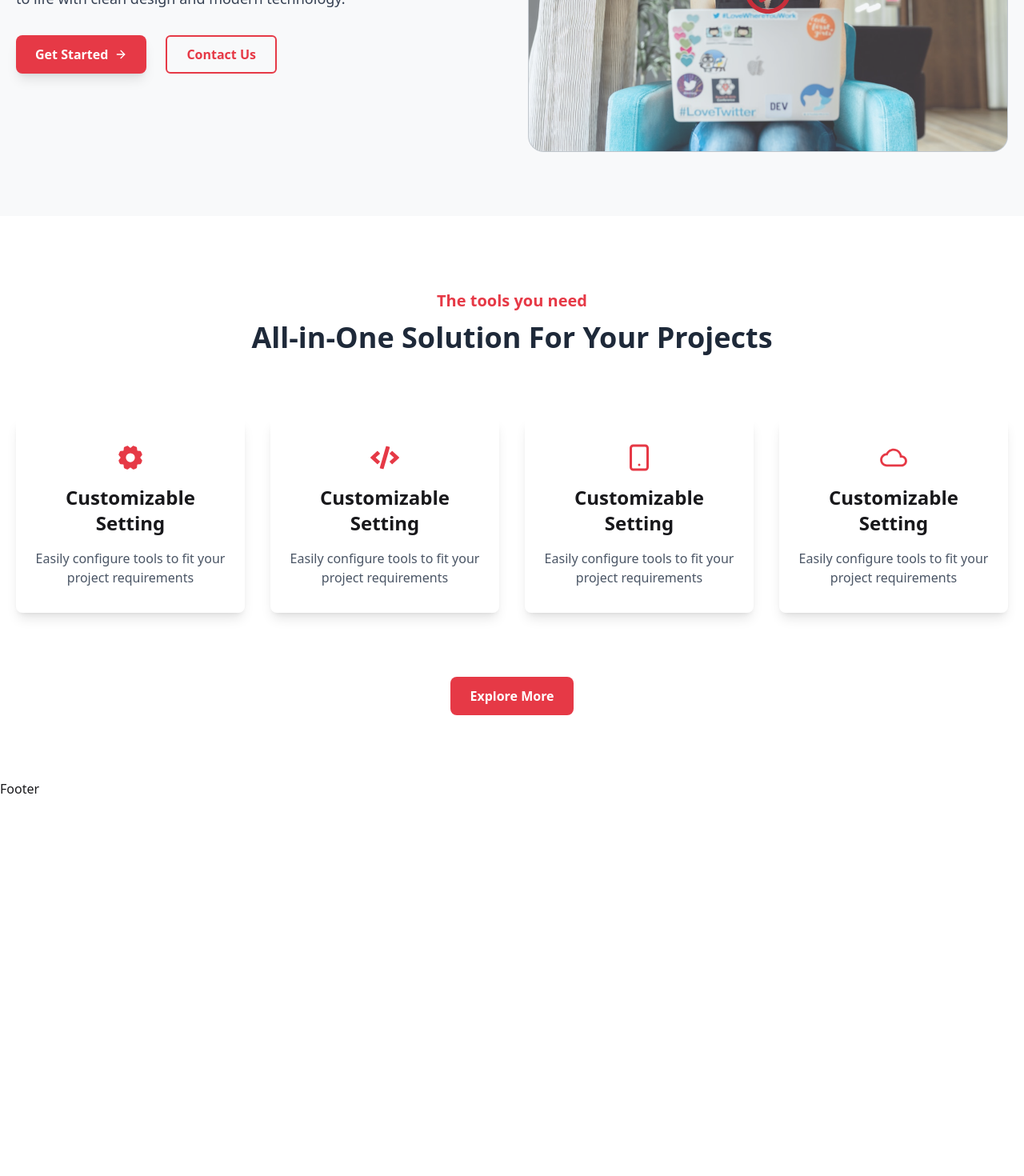
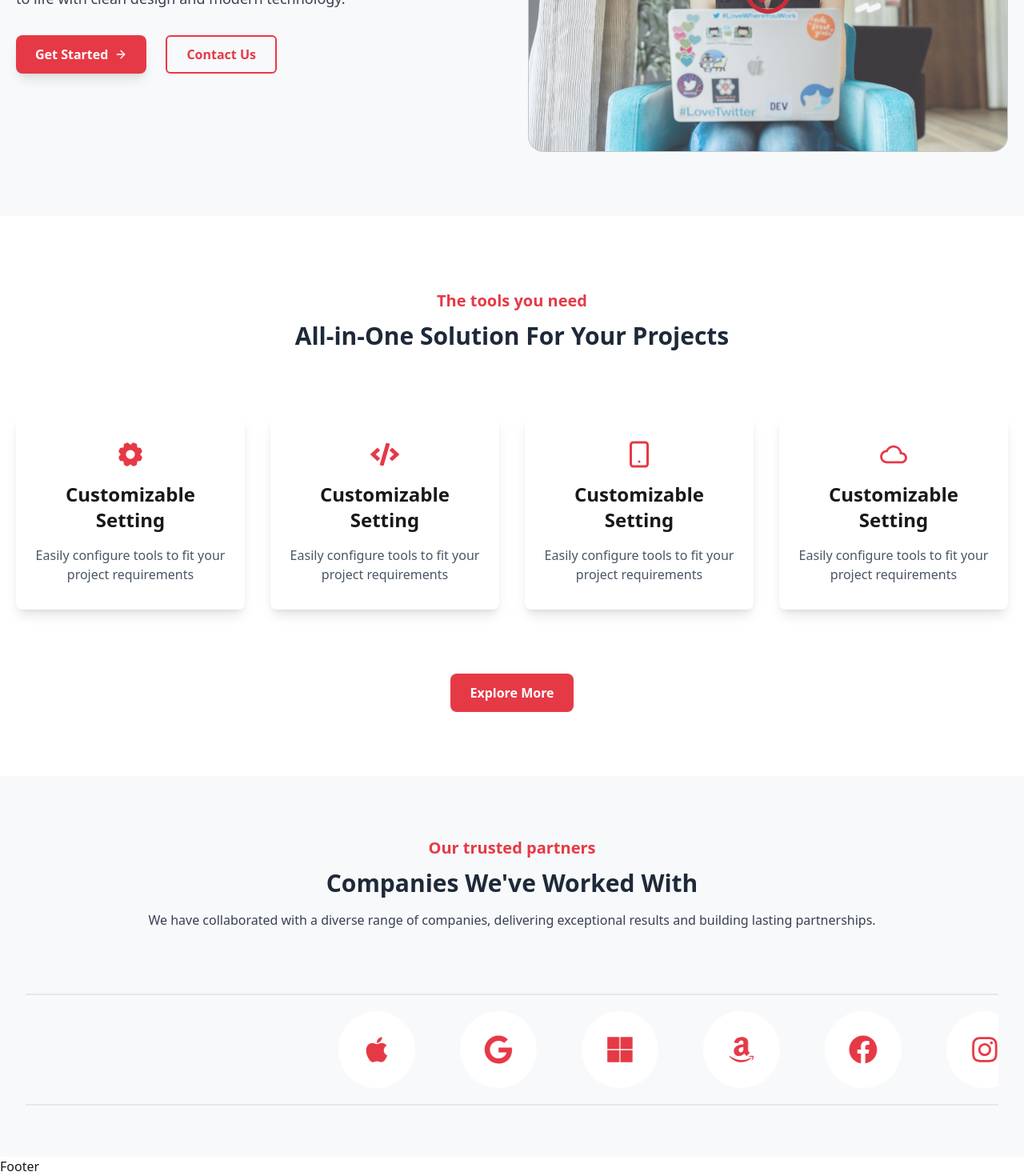
Before and after one commit to siammahamud/Agency-Website, a React (Vite) app: page / in a window 1280 px wide. Shown: the part 367-1837 px from the top of the page at 80% size. Before the commit the page ends 1365 px from the top, so only its background shows below. Built offline with nearby package versions, Linux system fonts and the light colour scheme.

Commit message:
[Done] Partners Section added in Homepage

```diff
--- /dev/null
+++ b/src/components/HeadingSection.jsx
@@ -0,0 +1,17 @@
+import React from "react";
+
+const HeadingSection = ({ subheading, heading, description }) => {
+  return (
+    <div className="text-center mb-20">
+      <p className="font-semibold text-lg lg:text-xl text-primary-clr my-3">
+        {subheading}
+      </p>
+      <h1 className="text-2xl  lg:text-3xl font-bold text-gray-800 mb-4">
+        {heading}
+      </h1>
+      {description && <p className="text-gray-700 mb-16">{description}</p>}
+    </div>
+  );
+};
+
+export default HeadingSection;
--- a/src/index.css
+++ b/src/index.css
@@ -19,3 +19,20 @@
     @apply grid grid-cols-1 sm:grid-cols-2 md:grid-cols-3 lg:grid-cols-4  gap-8;
   }
 }
+
+@keyframes scroll {
+  0% {
+    transform: translateX(100%);
+  }
+  100% {
+    transform: translateX(-90%);
+  }
+}
+
+.animate-scroll {
+  display: inline-flex;
+  animation: scroll 20s linear infinite;
+  overflow: hidden;
+  white-space: nowrap;
+  box-sizing: border-box;
+}
--- /dev/null
+++ b/src/pages/home/CompanyLogos.jsx
@@ -0,0 +1,67 @@
+import React from "react";
+import HeadingSection from "../../components/HeadingSection";
+import {
+  FaApple,
+  FaGoogle,
+  FaMicrosoft,
+  FaAmazon,
+  FaFacebook,
+  FaInstagram,
+} from "react-icons/fa";
+const CompanyLogos = () => {
+  const logos = [
+    {
+      icon: FaApple,
+      name: "Apple",
+    },
+    {
+      icon: FaGoogle,
+      name: "FaGoogle",
+    },
+    {
+      icon: FaMicrosoft,
+      name: "FaMicrosoft",
+    },
+    {
+      icon: FaAmazon,
+      name: "FaAmazon",
+    },
+    {
+      icon: FaFacebook,
+      name: "FaFacebook",
+    },
+    {
+      icon: FaInstagram,
+      name: "FaInstagram",
+    },
+  ];
+  return (
+    <div className="bg-bg">
+      <div className="container max-w-screen-2xl mx-auto py-16 px-4 sm:px-6 lg:px-8">
+        <HeadingSection
+          subheading="Our trusted partners"
+          heading="Companies We've Worked With"
+          description="We have collaborated with a diverse range of companies, delivering exceptional results and building lasting partnerships."
+        />
+        {/* logo container  */}
+        <div className="overflow-hidden border-y-2 border-gray-200 py-5">
+          <div className=" flex gap-5 lg:gap-14 justify-around items-center animate-scroll n">
+            {logos.map((logo, i) => (
+              <div
+                key={i}
+                className="size-24 bg-white flex justify-center items-center rounded-full group"
+              >
+                <logo.icon
+                  className="text-4xl text-primary-clr group-hover:scale-150 transition-transform duration-300"
+                  title={logo.name}
+                />
+              </div>
+            ))}
+          </div>
+        </div>
+      </div>
+    </div>
+  );
+};
+
+export default CompanyLogos;
--- a/src/pages/home/Home.jsx
+++ b/src/pages/home/Home.jsx
@@ -1,12 +1,14 @@
 import React from "react";
 import HeroSection from "./HeroSection";
 import ToolsSection from "./ToolsSection";
+import CompanyLogos from "./CompanyLogos";
 
 const Home = () => {
   return (
     <div className="">
       <HeroSection />
       <ToolsSection />
+      <CompanyLogos />
     </div>
   );
 };
--- a/src/pages/home/ToolsSection.jsx
+++ b/src/pages/home/ToolsSection.jsx
@@ -3,6 +3,7 @@ import { PiGearFill } from "react-icons/pi";
 import { FaCode } from "react-icons/fa";
 import { FiSmartphone } from "react-icons/fi";
 import { IoMdCloudOutline } from "react-icons/io";
+import HeadingSection from "../../components/HeadingSection";
 const ToolsSection = () => {
   const tools = [
     {
@@ -30,14 +31,10 @@ const ToolsSection = () => {
   return (
     <div className="max-w-screen-2xl px-5 py-20 mx-auto">
       {/* heading  */}
-      <div className="text-center mb-20">
-        <p className="font-semibold text-lg lg:text-xl text-primary-clr my-3">
-          The tools you need
-        </p>
-        <h1 className="text-3xl  lg:text-4xl font-bold text-gray-800 mb-10">
-          All-in-One Solution For Your Projects
-        </h1>
-      </div>
+      <HeadingSection
+        subheading={"The tools you need"}
+        heading={"All-in-One Solution For Your Projects"}
+      />
       {/* tools grid  */}
       <div className="card-grid-layout mb-20">
         {tools.map((tool, index) => (
```
